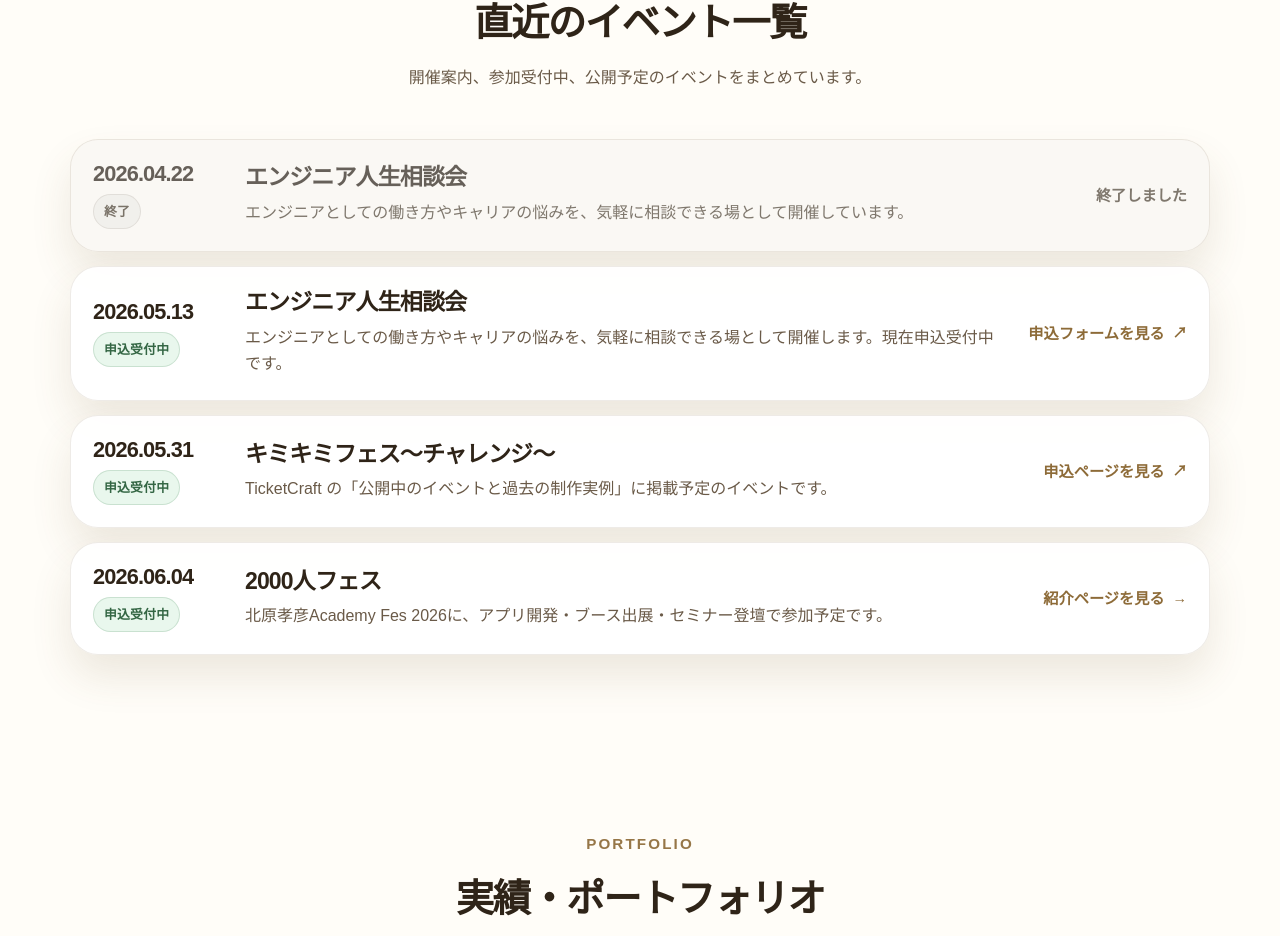
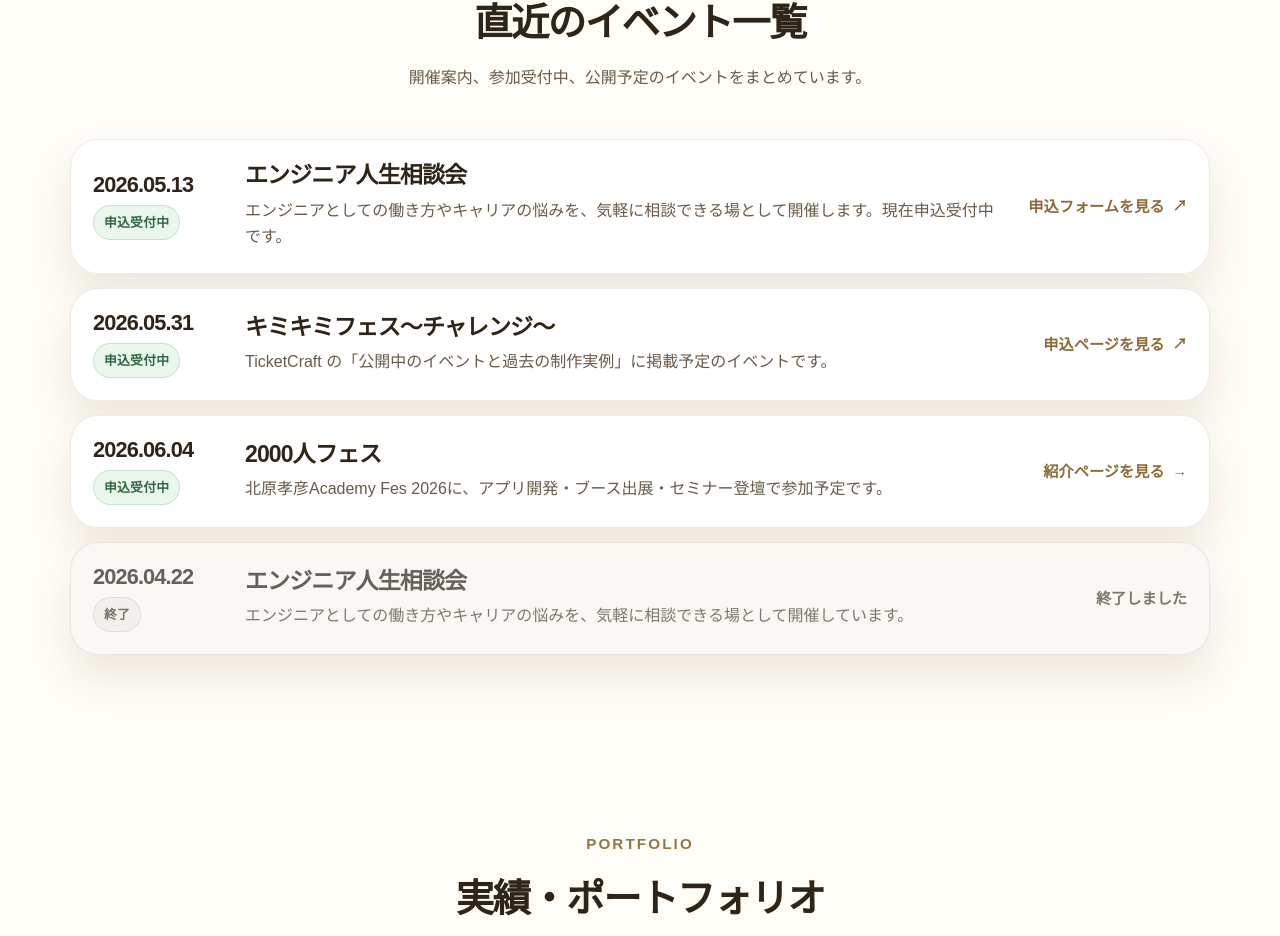
Before and after one commit to techguide-jp/corporate, a SvelteKit app in the folder techguide/: page /profile in a window 1280 px wide. Shown: the part 4173-5109 px from the top of the page. Built offline with nearby package versions, Linux system fonts and the light colour scheme; no server answers.

Commit message:
fix: 終了イベントを一覧の後方に移動

```diff
--- a/techguide/src/routes/profile/+page.svelte
+++ b/techguide/src/routes/profile/+page.svelte
@@ -80,6 +80,25 @@
     };
   }
 
+  function getSortedEventViews(
+    items: ProfileEventItem[],
+    todayTokyoIso: string,
+  ): ProfileEventView[] {
+    return items
+      .map((item, index) => ({
+        item: getEventView(item, todayTokyoIso),
+        index,
+      }))
+      .sort((a, b) => {
+        if (a.item.isEnded !== b.item.isEnded) {
+          return a.item.isEnded ? 1 : -1;
+        }
+
+        return a.index - b.index;
+      })
+      .map(({ item }) => item);
+  }
+
   const profileStructuredData = [
     buildWebPageJsonLd({
       name: pageSeo.profile.title,
@@ -105,6 +124,7 @@
   // Static HTML uses the prerender/build date so event links remain usable without JS.
   // Browsers then upgrade this with the boot script's current Tokyo date before hydration.
   const todayTokyoIso = getInitialTodayTokyoIso();
+  const profileEventViews = getSortedEventViews(profilePageContent.events.items, todayTokyoIso);
 </script>
 
 <svelte:head>
@@ -381,19 +401,18 @@
       />
 
       <div class="profile-events">
-        {#each profilePageContent.events.items as rawItem (rawItem.dateIso + rawItem.title)}
-          {@const item = getEventView(rawItem, todayTokyoIso)}
+        {#each profileEventViews as item (item.dateIso + item.title)}
           {#if item.isInteractive}
             {#if isInternalHref(item.href)}
               <a
                 class="profile-events__card"
                 data-profile-event-card
-                data-event-date-iso={rawItem.dateIso}
+                data-event-date-iso={item.dateIso}
                 data-event-href={resolve(...getResolveArgs(item.href))}
                 data-event-external={false}
-                data-event-accepting={rawItem.isAccepting}
-                data-event-status-label={rawItem.status}
-                data-event-cta-label={rawItem.ctaLabel}
+                data-event-accepting={item.isAccepting}
+                data-event-status-label={item.status}
+                data-event-cta-label={item.ctaLabel}
                 href={resolve(...getResolveArgs(item.href))}
                 onclick={() => handleProfileEventClick(item)}
               >
@@ -403,12 +422,12 @@
               <a
                 class="profile-events__card"
                 data-profile-event-card
-                data-event-date-iso={rawItem.dateIso}
-                data-event-href={rawItem.href}
+                data-event-date-iso={item.dateIso}
+                data-event-href={item.href}
                 data-event-external={true}
-                data-event-accepting={rawItem.isAccepting}
-                data-event-status-label={rawItem.status}
-                data-event-cta-label={rawItem.ctaLabel}
+                data-event-accepting={item.isAccepting}
+                data-event-status-label={item.status}
+                data-event-cta-label={item.ctaLabel}
                 href={item.href}
                 target="_blank"
                 rel="external noreferrer"
@@ -421,12 +440,12 @@
             <article
               class={`profile-events__card${item.isEnded ? ' profile-events__card--ended' : ''}`}
               data-profile-event-card
-              data-event-date-iso={rawItem.dateIso}
-              data-event-href={resolveLinkHref(rawItem.href)}
-              data-event-external={!isInternalHref(rawItem.href)}
-              data-event-accepting={rawItem.isAccepting}
-              data-event-status-label={rawItem.status}
-              data-event-cta-label={rawItem.ctaLabel}
+              data-event-date-iso={item.dateIso}
+              data-event-href={resolveLinkHref(item.href)}
+              data-event-external={!isInternalHref(item.href)}
+              data-event-accepting={item.isAccepting}
+              data-event-status-label={item.status}
+              data-event-cta-label={item.ctaLabel}
             >
               {@render profileEventCardContent(item)}
             </article>
--- a/techguide/static/scripts/profile-events-boot.js
+++ b/techguide/static/scripts/profile-events-boot.js
@@ -15,11 +15,14 @@
   document.documentElement.dataset.profileTodayIso = todayTokyoIso;
 
   const cards = document.querySelectorAll('[data-profile-event-card]');
+  const eventCards = [];
   const statusClasses = [
     'profile-events__status--accepting',
     'profile-events__status--upcoming',
     'profile-events__status--ended',
   ];
+
+  let index = 0;
 
   for (const card of cards) {
     const dateIso = card.getAttribute('data-event-date-iso') ?? '';
@@ -30,6 +33,9 @@
     const isAccepting = card.getAttribute('data-event-accepting') === 'true';
     const isEnded = todayTokyoIso !== '' && dateIso < todayTokyoIso;
     const statusTone = isEnded ? 'ended' : isAccepting ? 'accepting' : 'upcoming';
+
+    eventCards.push({ card, isEnded, index });
+    index += 1;
 
     const status = card.querySelector('[data-event-status]');
     const meta = card.querySelector('[data-event-meta]');
@@ -62,4 +68,18 @@
       }
     }
   }
+
+  const container = document.querySelector('.profile-events');
+
+  if (container instanceof HTMLElement) {
+    eventCards
+      .sort((a, b) => {
+        if (a.isEnded !== b.isEnded) {
+          return a.isEnded ? 1 : -1;
+        }
+
+        return a.index - b.index;
+      })
+      .forEach(({ card }) => container.append(card));
+  }
 })();
```
